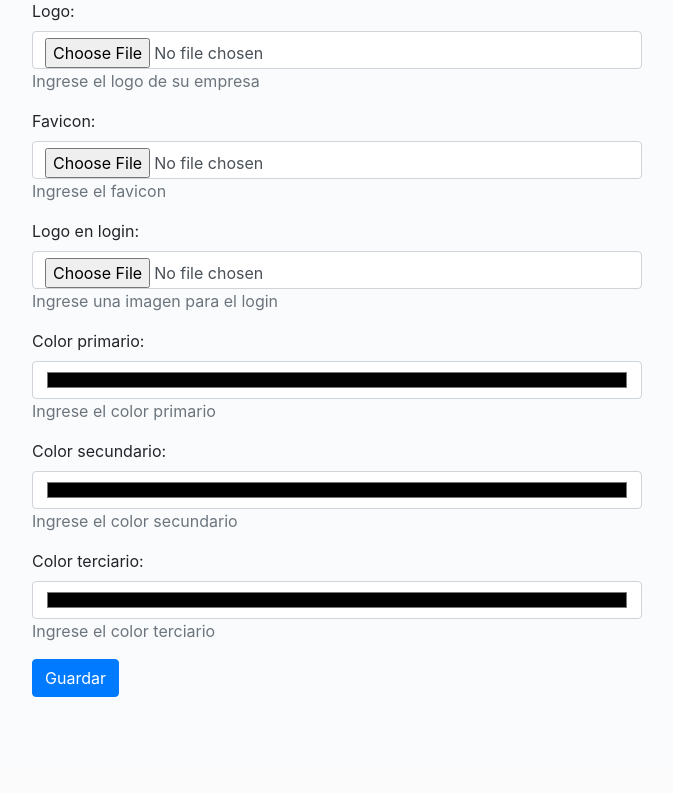
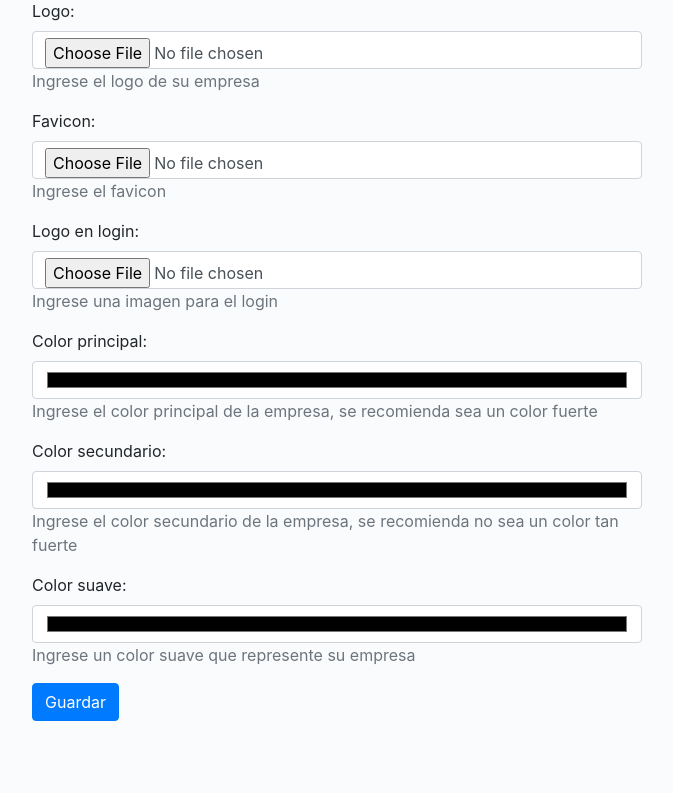
Before and after one commit to juancarlosdjhg/facturaonline, a PHP site: template Core/View/ConfigColor.html.twig in a window 1280 px wide. Shown: the part 73-866 px from the top of the page, without its empty margins (303-976 px from the left). Before the commit the page ends 770 px from the top, so only its background shows below. Run offline with PHP 8.4, Linux system fonts and the light colour scheme; the template is opened without the code that fills it, so the values that code supplies are empty; some libraries are stand-ins or nearby versions.

Commit message:
Agregando mejora en textos

```diff
--- a/Core/View/ConfigColor.html.twig
+++ b/Core/View/ConfigColor.html.twig
@@ -64,7 +64,7 @@
                     <span class="text-muted">Ingrese una imagen para el login</span>
                   </div>
                   <div class="form-group">
-                    <label for="primaryColor">Color primario:</label>
+                    <label for="primaryColor">Color principal:</label>
                     <input
                       type="color"
                       class="form-control"
@@ -72,7 +72,7 @@
                       name="primaryColor"
                       value="{{ fsc.primaryColor }}"
                       placeholder="Ejemplo: #ffffff">
-                    <span class="text-muted">Ingrese el color primario</span>
+                    <span class="text-muted">Ingrese el color principal de la empresa, se recomienda sea un color fuerte</span>
                   </div>
 
                   <div class="form-group">
@@ -84,11 +84,11 @@
                       name="secundaryColor"
                       value="{{ fsc.secundaryColor }}"
                       placeholder="Ejemplo: #ffffff">
-                    <span class="text-muted">Ingrese el color secundario</span>
+                    <span class="text-muted">Ingrese el color secundario de la empresa, se recomienda no sea un color tan fuerte</span>
                   </div>
 
                   <div class="form-group">
-                    <label for="tertiaryColor">Color terciario:</label>
+                    <label for="tertiaryColor">Color suave:</label>
                     <input
                       type="color"
                       class="form-control"
@@ -96,7 +96,7 @@
                       name="tertiaryColor"
                       value="{{ fsc.tertiaryColor }}"
                       placeholder="Ejemplo: #ffffff">
-                    <span class="text-muted">Ingrese el color terciario</span>
+                    <span class="text-muted">Ingrese un color suave que represente su empresa</span>
                   </div>
 
                   <button
```
